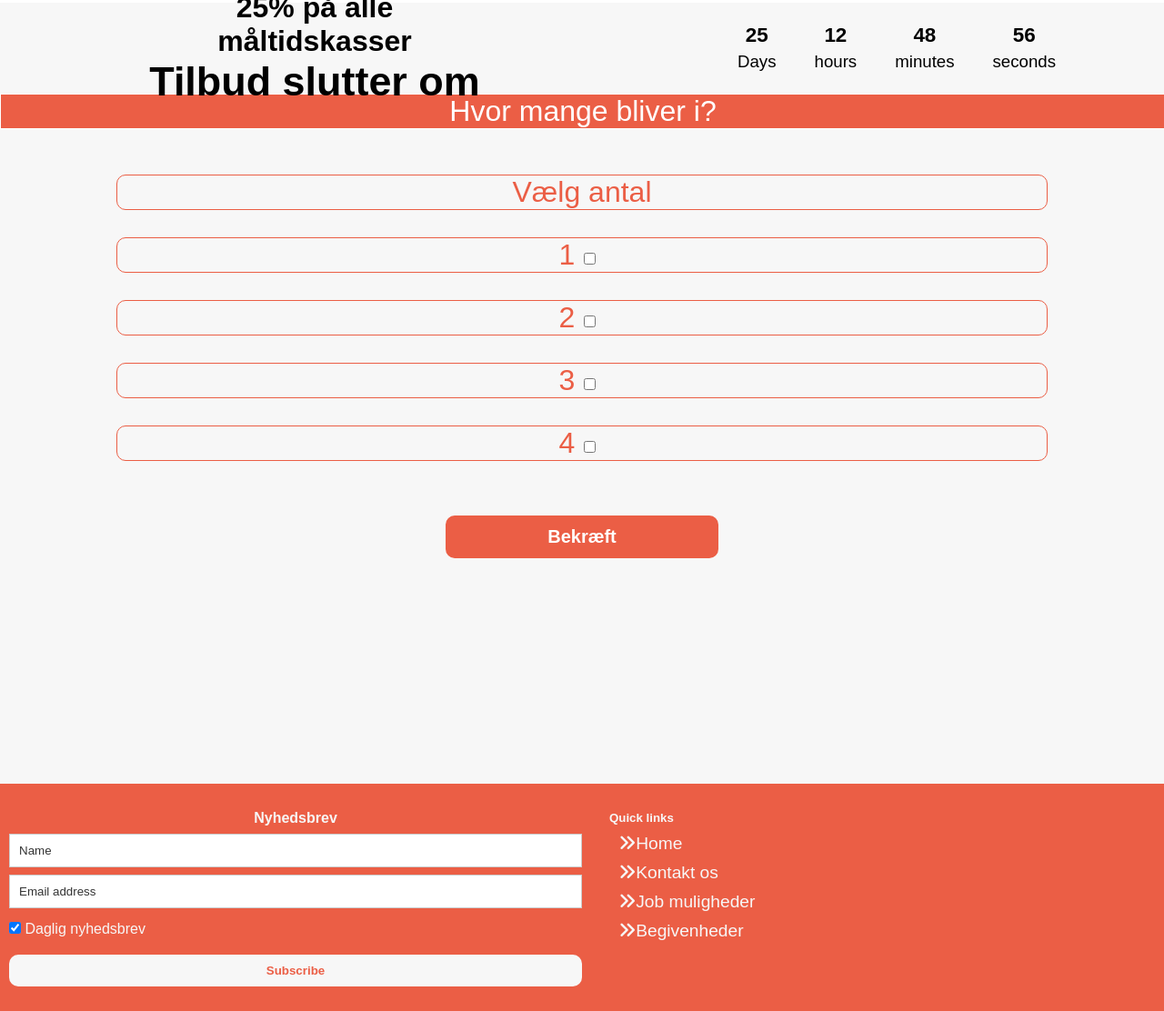
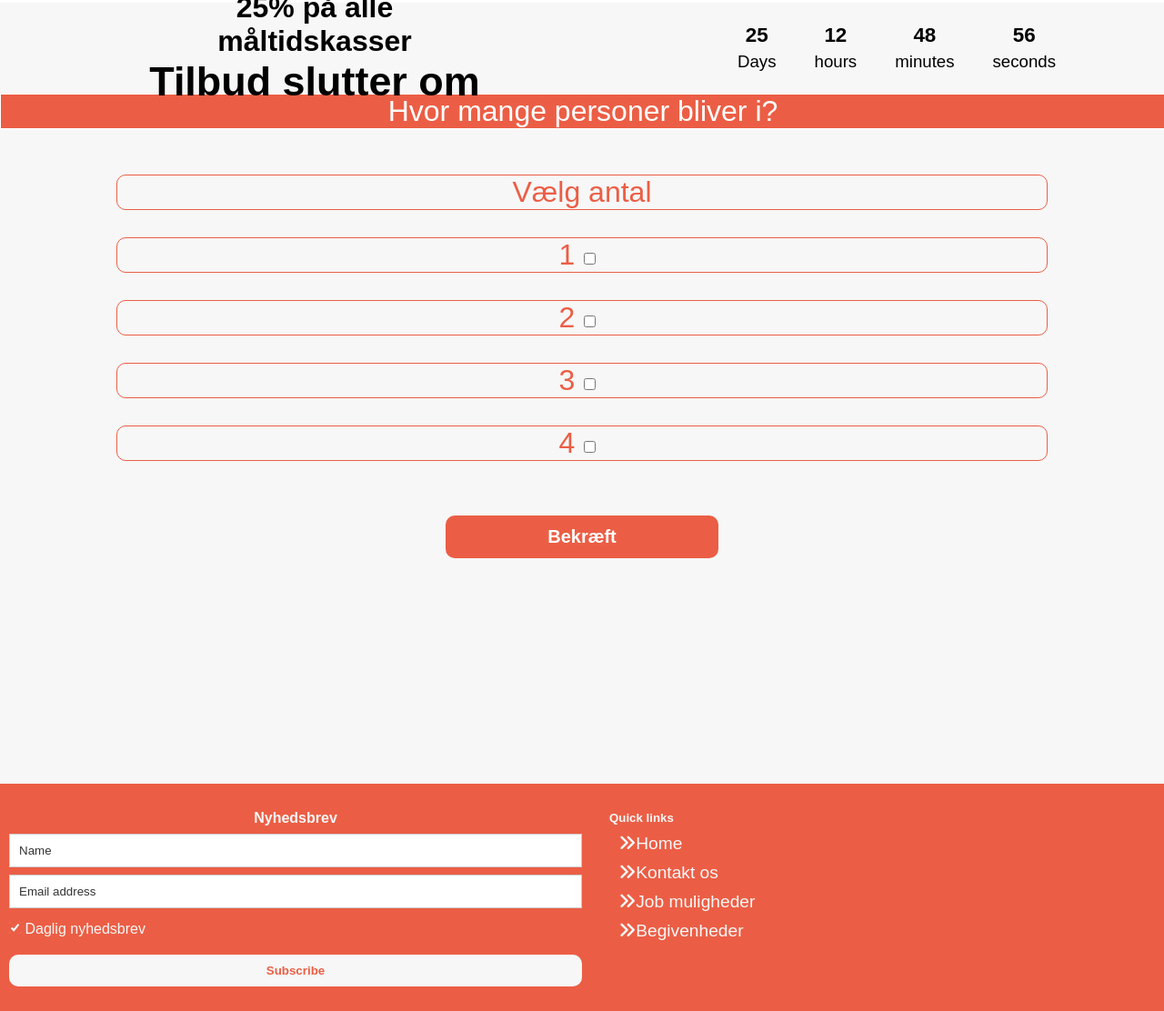
Before and after one commit to Nico-Harms/UX-UI-PROJEKT, a plain HTML site: page antal.html in a window 1280 px wide. Shown: the part 73-1185 px from the top of the page at 91% size. Drawn offline with Linux system fonts and the light colour scheme.

Commit message:
changes to checkbox and button

```diff
--- a/antal.html
+++ b/antal.html
@@ -70,7 +70,7 @@
 
         </div>
     </header>
-    <figcaption class="fig-antal">Hvor mange bliver i?</figcaption>
+    <figcaption class="fig-antal">Hvor mange personer bliver i?</figcaption>
 <main id="antal" class="main-options">
     <ul>
         <li>Vælg antal</li>
--- a/style.css
+++ b/style.css
@@ -229,6 +229,10 @@ h4 {
     justify-content: center;
     gap: 10px;
     margin: 5px;
+}
+
+input[type=checkbox]{
+accent-color: #eb5e45;
 }
 
 button {
```
Also changed, not shown: inspiration.html (+1 -1 lines).
